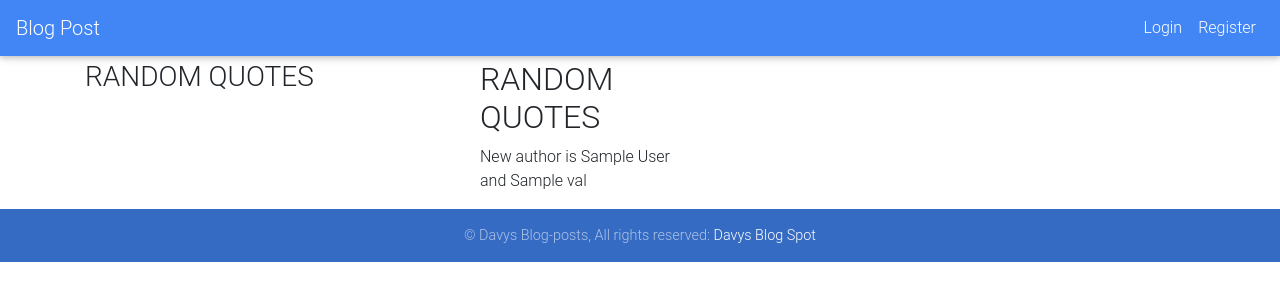
After one commit to Drongo-1/flask-week4, a Flask app: template app/templates/quotes.html in a window 1280 px wide. The commit adds this page. Shown: the top 301 px of the page. Run offline with Flask 2, Linux system fonts and the light colour scheme; the template is opened without the code that fills it: most values are stand-ins (such as "Sample title", 1, 10 or a date in 2020); some libraries are stand-ins or nearby versions.

Commit message:
edited files

```diff
--- a/app/templates/layout.html
+++ b/app/templates/layout.html
@@ -36,6 +36,9 @@
 {##}
   <main role="main" class="container">
     <div class="row">
+      <div class="col-md-4">
+        <h3>RANDOM QUOTES</h3>
+      </div>
       <div class="col-md-8">
         {% with messages = get_flashed_messages(with_categories=true) %} {% if
         messages %} {% for category, message in messages %}
--- /dev/null
+++ b/app/templates/quotes.html
@@ -0,0 +1,10 @@
+{% extends "layout.html" %}
+{% block content %}
+    <div class="content-section">
+        <div class="col-md-4">
+            <h2>RANDOM QUOTES</h2>
+            <p>New author is {{newauthor}} and {{val}}</p>
+
+          </div>
+    </div>
+{% endblock content %}
```
